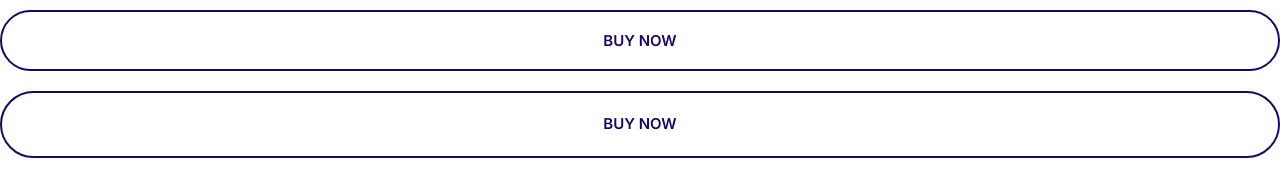
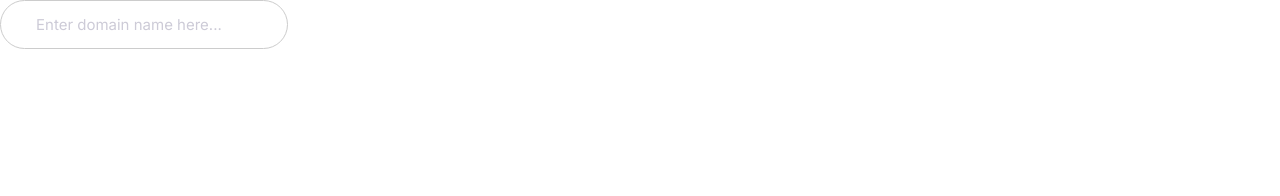
Before and after one commit to dara0869/path42, a plain HTML site: page index.html in a window 1280 px wide. Drawn offline with Linux system fonts and the light colour scheme.

Commit message:
Build of inputs component.

```diff
--- a/CSS/Styles.css
+++ b/CSS/Styles.css
@@ -197,6 +197,7 @@ a {
   font-weight: 600;
   margin: 1rem 0;
   padding: 2rem 3rem;
+  outline: 0;
   text-align: center;
   text-transform: uppercase;
   white-space: nowrap;
@@ -250,3 +251,26 @@ a {
     font-size: 1.5rem;
   }
 }
+
+/******************************************************************************
+***                           Inputs Section                                ***
+******************************************************************************/
+
+.input {
+  border-radius: 30px;
+  border: 1px solid #ccc;
+  color: var(--color-headings);
+  font-size: 2rem;
+  outline: 0;
+  padding: 1.5rem 3.5rem;
+}
+
+::placeholder {
+  color: #cdcbd7;
+}
+
+@media screen and (min-width: 1024px) {
+  .input {
+    font-size: 1.5rem;
+  }
+}
--- a/index.html
+++ b/index.html
@@ -14,7 +14,6 @@
     <link rel="preconnect" href="https://fonts.gstatic.com" />
   </head>
   <body>
-    <button class="btn btn--outline btn--block">Buy Now</button>
-    <a href="#" class="btn btn--outline btn--block">Buy Now</a>
+    <input type="text" class="input" placeholder="Enter domain name here..." />
   </body>
 </html>
```
Also changed, not shown: components/inputs.html (added, +1 -0 lines).
